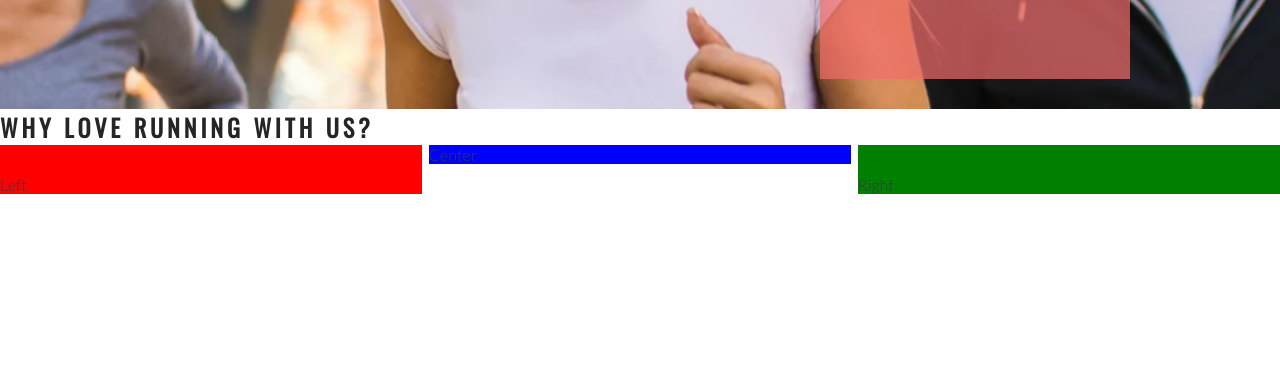
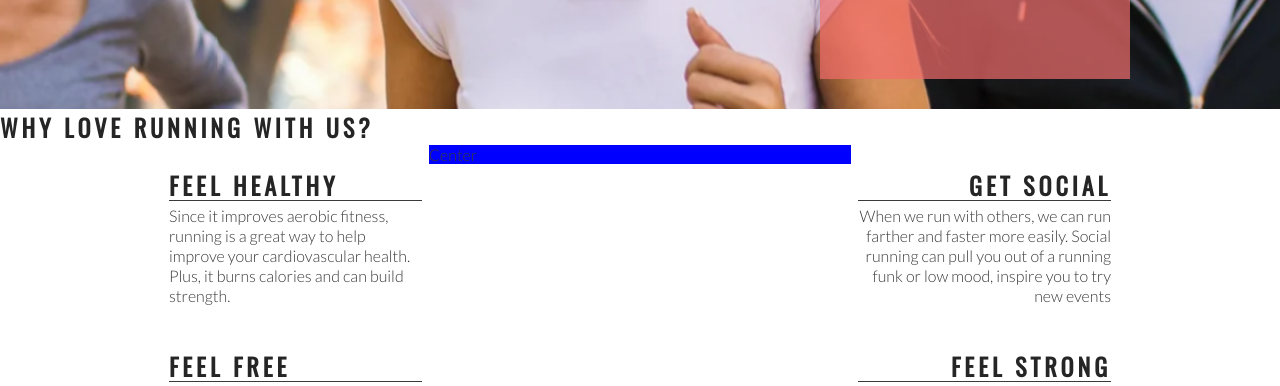
Before and after one commit to fabi8bit/love-running, a plain HTML site: page index.html in a window 1280 px wide. Shown: the part 566-952 px from the top of the page. Drawn offline with nearby package versions, Linux system fonts and the light colour scheme.

Commit message:
Add right about section content and style

```diff
--- a/assets/css/style.css
+++ b/assets/css/style.css
@@ -125,18 +125,49 @@ h1, h2 {
     padding-top: 30px;
     width: 33%;
     float: left;
-    background-color: red;
+
 }
 
 #right-about {
     padding-top: 30px;
     width: 33%;
     float: right;
-    background-color: green;
+
 }
+
 
 #center-about {
     width: 33%;
     margin: 0 auto;
     background-color: blue;
 }
+
+hr {
+    border-top: 1px solid #3a3a3a;
+    width: 100%;
+    margin: 5px 0;
+}
+
+.left-about-heading {
+    width: 60%;
+    float: right;
+    line-height: 20px;
+    clear: both;
+    margin-bottom: 50px;
+}
+
+.right-about-heading {
+    width: 60%;
+    float: left;
+    line-height: 20px;
+    clear: both;
+    margin-bottom: 50px;
+}
+
+.right-about-heading h2 {
+    text-align: right;
+}
+
+.right-about-heading p {
+    text-align: right;
+}
--- a/index.html
+++ b/index.html
@@ -43,8 +43,34 @@
     </section>
     <section id="club-ethos">
         <h1>Why love Running with us?</h1>
-        <div id="left-about">Left</div>
-        <div id="right-about">Right</div>
+        <div id="left-about">
+            <div class="left-about-heading">
+                <h2>Feel Healthy</h2>
+                <hr>
+                <p>
+                    Since it improves aerobic fitness, running is a great way to help improve your cardiovascular health. Plus, it burns calories and can build strength.
+                </p>
+            </div>
+            <div class="left-about-heading">
+                <h2>Feel Free</h2>
+                <hr>
+                <p>
+                    Physical exercise, running included, is known to release endorphins in the brain. Endorphins make you more energetic, more awake and, yes, happier.
+                </p>
+            </div>
+        </div>
+        <div id="right-about">
+            <div class="right-about-heading">
+                <h2>Get Social</h2>
+                <hr>
+                <p>When we run with others, we can run farther and faster more easily. Social running can pull you out of a running funk or low mood, inspire you to try new events</p>
+            </div>
+            <div class="right-about-heading">
+                <h2>Feel Strong</h2>
+                <hr>
+                <p>Running strengthens your heart by pumping blood more effectively through your body.</p>
+            </div>
+        </div>
         <div id="center-about">Center</div>
     </section>
     <section>
```
